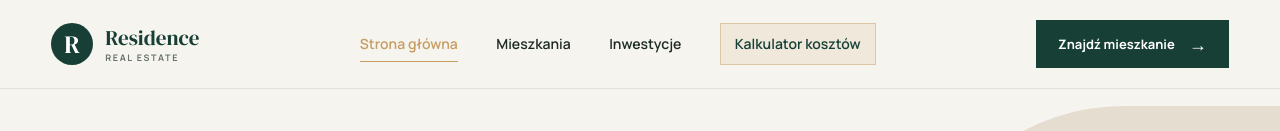
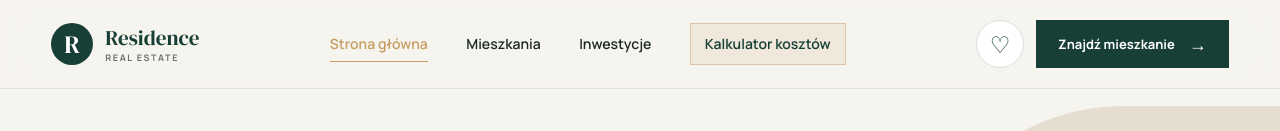
Before and after one commit to natalkakielbicka-coder/real-estate, a Vue app: page / in a window 1280 px wide. Shown: the top 131 px of the page. Built offline with nearby package versions, Linux system fonts and the light colour scheme.

Commit message:
Add favorites counter to header

```diff
--- a/src/components/AppHeader.vue
+++ b/src/components/AppHeader.vue
@@ -1,9 +1,11 @@
 <script setup>
 import { ref, watch } from 'vue'
 import { useRoute } from 'vue-router'
+import { useFavorites } from '../composables/useFavorites'
 
 const route = useRoute()
 const isMenuOpen = ref(false)
+const { favoriteCount } = useFavorites()
 
 const toggleMenu = () => {
   isMenuOpen.value = !isMenuOpen.value
@@ -97,6 +99,23 @@ watch(
       </nav>
 
       <div class="flex items-center gap-3">
+        <RouterLink
+          class="relative grid size-11 shrink-0 place-items-center rounded-full border border-line bg-panel text-[23px] leading-none text-brand transition-[color,border-color,transform] duration-200 hover:scale-105 hover:border-brand hover:text-[#a94d4d] sm:size-12"
+          to="/ulubione"
+          :aria-label="`Ulubione mieszkania: ${favoriteCount}`"
+          title="Ulubione mieszkania"
+        >
+          <span aria-hidden="true">♡</span>
+
+          <span
+            v-if="favoriteCount"
+            class="absolute -top-1 -right-1 grid min-h-5 min-w-5 place-items-center rounded-full bg-[#a94d4d] px-1 text-[10px] font-bold leading-none text-white"
+            aria-hidden="true"
+          >
+            {{ favoriteCount }}
+          </span>
+        </RouterLink>
+
         <RouterLink
           class="group hidden min-h-12 items-center gap-3.5 bg-brand px-[22px] text-[13px] font-bold text-panel transition-[background-color,transform] duration-[250ms] hover:-translate-y-0.5 hover:bg-brand-light md:inline-flex"
           to="/mieszkania"
```
